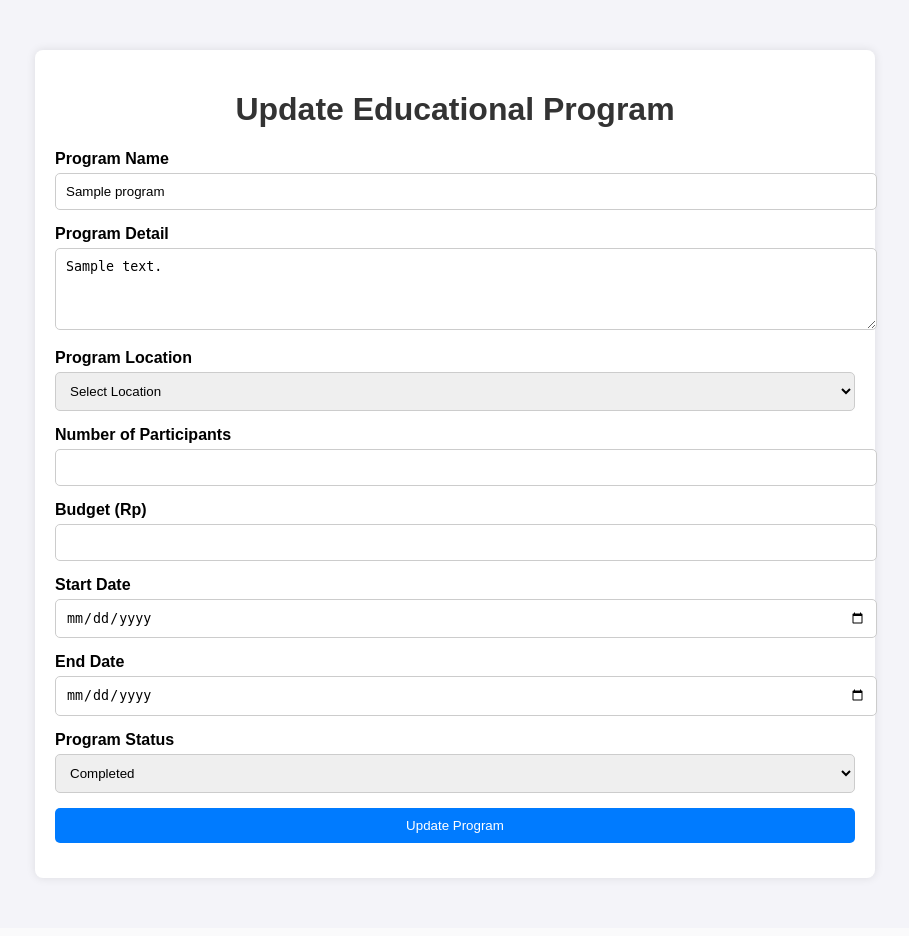
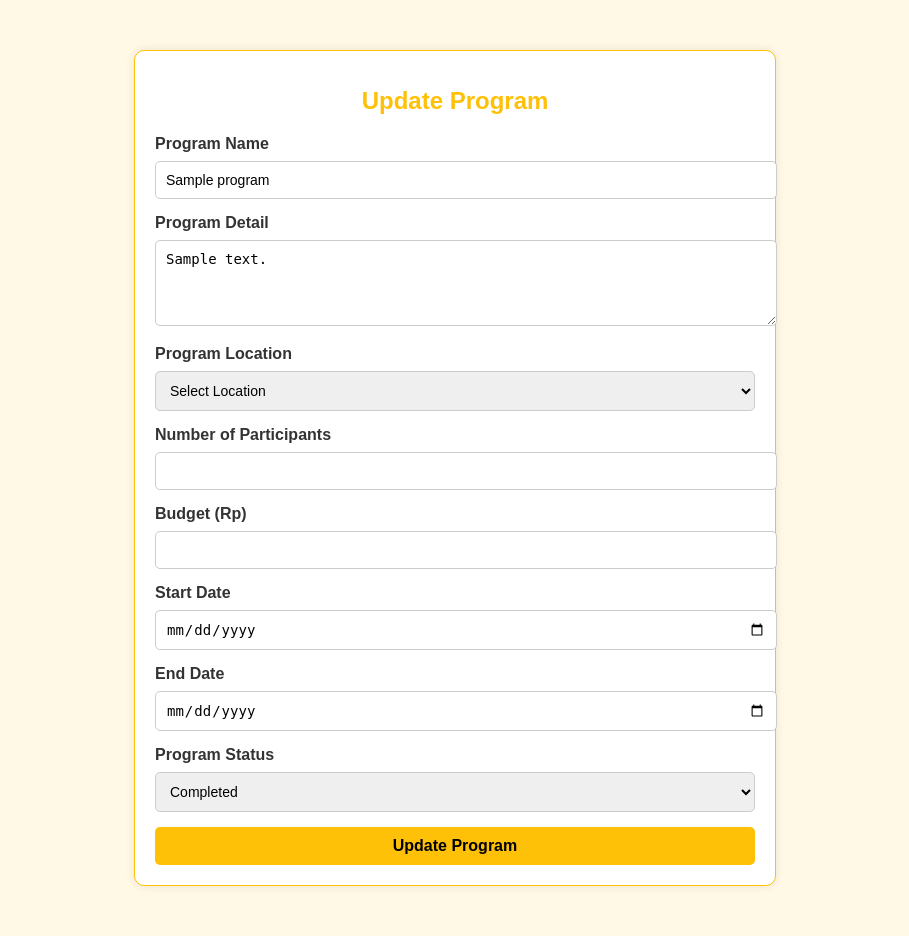
Before and after one commit to Rizkiraven/tubesnosql, a Flask app: template templates/Update_Program.html in a window 1280 px wide. Shown: the whole page, without its empty margins (185-1094 px from the left). Before the commit the page ends 881 px from the top, so only its background shows below. Run offline with Flask 3, Linux system fonts and the light colour scheme; the template is opened without the code that fills it: most values are stand-ins (such as "Sample title", 1, 10 or a date in 2020).

Commit message:
crud bisa ges alhamdulillah, i want to thank my parents

```diff
--- a/app.py
+++ b/app.py
@@ -486,12 +486,13 @@
 def update_program(program_id):
     if request.method == 'POST':
         try:
+            # Validate user session
             username = session.get('username')
             if not username:
-                flash('You must be logged in to update a program!')
+                flash('You must be logged in to update a program!', 'warning')
                 return redirect(url_for('login'))
 
-            # Ambil data dari form
+            # Retrieve form data
             program_name = request.form.get('programName', '').strip()
             detail = request.form.get('detail', '').strip()
             location = request.form.get('location', '').strip()
@@ -500,25 +501,14 @@
             start_date = request.form.get('startDate', '').strip()
             end_date = request.form.get('endDate', '').strip()
             status = request.form.get('status', '').strip()
-            category = request.form.get('category', '').strip()
 
-            # Debug Log
-            print(f"Form Data: {request.form.to_dict()}")
-            print(f"Filter: {{'_id': ObjectId(program_id), 'username': username}}")
-
-            # Validasi kategori
-            category_exists = category_collection.find_one({'name': category})
-            if not category_exists:
-                flash(f'Category "{category}" does not exist!')
+            # Validation for required fields
+            if not (program_name and detail and location and start_date and end_date and status):
+                flash('Please fill in all required fields!', 'danger')
                 return redirect(url_for('update_program', program_id=program_id))
 
-            # Validasi data wajib
-            if not (program_name and detail and location and start_date and end_date and status):
-                flash('Please fill in all required fields!')
-                return redirect(url_for('update_program', program_id=program_id))
-
-            # Update database
-            program_data = {
+            # Update program in database
+            updated_data = {
                 "name": program_name,
                 "detail": detail,
                 "location": location,
@@ -527,49 +517,31 @@
                 "start_date": start_date,
                 "end_date": end_date,
                 "status": status,
-                "category": category,
             }
-
             result = programs_collection.update_one(
-                {"_id": ObjectId(program_id), "username": username},
-                {"$set": program_data}
+                {"_id": ObjectId(program_id)}, {"$set": updated_data}
             )
 
-            # Debug hasil update
-            print(f"Matched Count: {result.matched_count}, Modified Count: {result.modified_count}")
-
-            if result.matched_count == 0:
-                flash('Program not found or you are not authorized to update this program!')
-                return redirect(url_for('profile'))
-
-            if result.modified_count == 0:
-                flash('No changes were made to the program.')
-                return redirect(url_for('update_program', program_id=program_id))
-
-            flash('Program updated successfully!')
-            print("Update successful, redirecting to profile.")
+            if result.modified_count > 0:
+                flash('Program updated successfully!', 'success')
+            else:
+                flash('No changes were made to the program.', 'info')
             return redirect(url_for('profile'))
 
         except Exception as e:
-            flash(f'An error occurred: {str(e)}')
-            print(f"Error: {str(e)}")
+            flash(f'An error occurred: {str(e)}', 'danger')
             return redirect(url_for('update_program', program_id=program_id))
 
-    # Jika GET
-    try:
-        program = programs_collection.find_one({"_id": ObjectId(program_id)})
-        if not program:
-            flash('Program not found!')
-            return redirect(url_for('profile'))
+    # GET method: Load program data for editing
+    program = programs_collection.find_one({"_id": ObjectId(program_id)})
+    if not program:
+        flash('Program not found!', 'danger')
+        return redirect(url_for('profile'))
 
-        categories = [cat['name'] for cat in category_collection.find()]
-        print(f"Program Data: {program}")
-        return render_template('update_program.html', program=program, categories=categories)
+    # Pass program data to the template
+    program['_id'] = str(program['_id'])  # Ensure ObjectId is a string
+    return render_template('update_program.html', program=program)
 
-    except Exception as e:
-        flash(f'An error occurred: {str(e)}')
-        print(f"Error: {str(e)}")
-        return redirect(url_for('profile'))
 
 # Logout
 @app.route('/logout')
--- a/templates/Profile.html
+++ b/templates/Profile.html
@@ -120,7 +120,7 @@
               <p class="program-detail">Detail: {{ program.detail }}</p>
               <p class="program-detail">Location: {{ program.location }}</p>
               <p class="program-detail">Participants: {{ program.participants }}</p>
-              <p class="program-detail">Budget: ${{ program.budget }}</p>
+              <p class="program-detail">Budget: Rp.{{ program.budget }}</p>
               <p class="program-detail">Start Date: {{ program.start_date }}</p>
               <p class="program-detail">End Date: {{ program.end_date }}</p>
               <p class="program-detail">Status: {{ program.status }}</p>
--- a/templates/Update_Program.html
+++ b/templates/Update_Program.html
@@ -3,100 +3,106 @@
 <head>
     <meta charset="UTF-8">
     <meta name="viewport" content="width=device-width, initial-scale=1.0">
-    <title>Update Program - Educational Program</title>
+    <title>Update Program</title>
     <link rel="stylesheet" href="https://cdnjs.cloudflare.com/ajax/libs/font-awesome/6.0.0-beta3/css/all.min.css">
     <style>
         body {
             font-family: Arial, sans-serif;
             margin: 0;
             padding: 0;
-            background-color: #f4f4f9;
+            background-color: #fff9e6; /* Light yellow background */
         }
         .container {
-            max-width: 800px;
+            max-width: 600px;
             margin: 50px auto;
-            background: #fff;
+            background: #ffffff;
             padding: 20px;
-            border-radius: 8px;
+            border-radius: 10px;
             box-shadow: 0 0 10px rgba(0, 0, 0, 0.1);
+            border: 1px solid #ffc107; /* Yellow border */
         }
         h1 {
             text-align: center;
-            color: #333;
+            color: #ffc107; /* Yellow color */
+            font-size: 24px;
         }
         form {
             margin-top: 20px;
         }
         label {
             display: block;
-            margin-bottom: 5px;
+            margin-bottom: 8px;
             font-weight: bold;
+            color: #333;
         }
-        input, textarea, select, button {
+        input, textarea, select {
             width: 100%;
             padding: 10px;
             margin-bottom: 15px;
             border: 1px solid #ccc;
             border-radius: 5px;
+            font-size: 14px;
+        }
+        input:focus, textarea:focus, select:focus {
+            border-color: #ffc107; /* Highlight yellow border */
+            outline: none;
         }
         button {
-            background-color: #007BFF;
-            color: white;
+            width: 100%;
+            padding: 10px;
+            background-color: #ffc107; /* Yellow */
+            color: #000; /* Black */
             border: none;
+            font-size: 16px;
+            font-weight: bold;
             cursor: pointer;
+            border-radius: 5px;
+            transition: background-color 0.3s ease;
         }
         button:hover {
-            background-color: #0056b3;
+            background-color: #e0ac07; /* Darker yellow */
         }
     </style>
 </head>
 <body>
     <div class="container">
-        <h1>Update Educational Program</h1>
+        <h1>Update Program</h1>
 
         <!-- Update Form -->
-        <form action="{{ url_for('update_program', program_id=program._id) }}" method="POST">
-            <input type="hidden" id="programId" name="programId" value="{{ program._id }}">
+        <form action="{{ url_for('update_program', program_id=program['_id']) }}" method="POST">
 
             <label for="programName">Program Name</label>
-            <input type="text" id="programName" name="programName" value="{{ program.name }}" required>
+            <input type="text" id="programName" name="programName" value="{{ program['name'] }}" required>
 
             <label for="detail">Program Detail</label>
-            <textarea id="detail" name="detail" rows="4">{{ program.detail }}</textarea>
+            <textarea id="detail" name="detail" rows="4" required>{{ program['detail'] }}</textarea>
 
             <label for="location">Program Location</label>
             <select id="location" name="location" required>
                 <option value="">Select Location</option>
-                <option value="Jakarta" {{ 'selected' if program.location == 'Jakarta' else '' }}>Jakarta</option>
-                <option value="Surabaya" {{ 'selected' if program.location == 'Surabaya' else '' }}>Surabaya</option>
-                <option value="Bandung" {{ 'selected' if program.location == 'Bandung' else '' }}>Bandung</option>
-                <option value="Yogyakarta" {{ 'selected' if program.location == 'Yogyakarta' else '' }}>Yogyakarta</option>
-                <option value="Semarang" {{ 'selected' if program.location == 'Semarang' else '' }}>Semarang</option>
-                <option value="Medan" {{ 'selected' if program.location == 'Medan' else '' }}>Medan</option>
-                <option value="Makassar" {{ 'selected' if program.location == 'Makassar' else '' }}>Makassar</option>
-                <option value="Denpasar" {{ 'selected' if program.location == 'Denpasar' else '' }}>Denpasar</option>
-                <option value="Balikpapan" {{ 'selected' if program.location == 'Balikpapan' else '' }}>Balikpapan</option>
-                <option value="Palembang" {{ 'selected' if program.location == 'Palembang' else '' }}>Palembang</option>
+                {% for loc in ['Jakarta', 'Surabaya', 'Bandung', 'Yogyakarta', 'Semarang', 'Medan', 'Makassar', 'Denpasar', 'Balikpapan', 'Palembang'] %}
+                <option value="{{ loc }}" {{ 'selected' if program['location'] == loc else '' }}>{{ loc }}</option>
+                {% endfor %}
             </select>
 
             <label for="participants">Number of Participants</label>
-            <input type="number" id="participants" name="participants" value="{{ program.participants }}" required>
+            <input type="number" id="participants" name="participants" value="{{ program['participants'] }}" required>
 
             <label for="budget">Budget (Rp)</label>
-            <input type="number" id="budget" name="budget" value="{{ program.budget }}" required>
+            <input type="number" id="budget" name="budget" value="{{ program['budget'] }}" required>
 
             <label for="startDate">Start Date</label>
-            <input type="date" id="startDate" name="startDate" value="{{ program.start_date }}" required>
+            <input type="date" id="startDate" name="startDate" value="{{ program['start_date'] }}" required>
 
             <label for="endDate">End Date</label>
-            <input type="date" id="endDate" name="endDate" value="{{ program.end_date }}" required>
+            <input type="date" id="endDate" name="endDate" value="{{ program['end_date'] }}" required>
 
             <label for="status">Program Status</label>
             <select id="status" name="status" required>
                 <option value="">Select Status</option>
-                <option value="Ongoing" {{ 'selected' if program.status == 'Ongoing' else '' }}>Ongoing</option>
-                <option value="Completed" {{ 'selected' if program.status == 'Completed' else '' }}>Completed</option>
-                <option value="Cancelled" {{ 'selected' if program.status == 'Cancelled' else '' }}>Cancelled</option>
+                {% for stat in ['Ongoing', 'Completed', 'Cancelled'] %}
+                <option value="{{ stat }}" {{ 'selected' if program['status'] == stat else '' }}>{{ stat }}</option>
+                {% endfor %}
             </select>
 
             <button type="submit" id="updateButton">Update Program</button>
```
